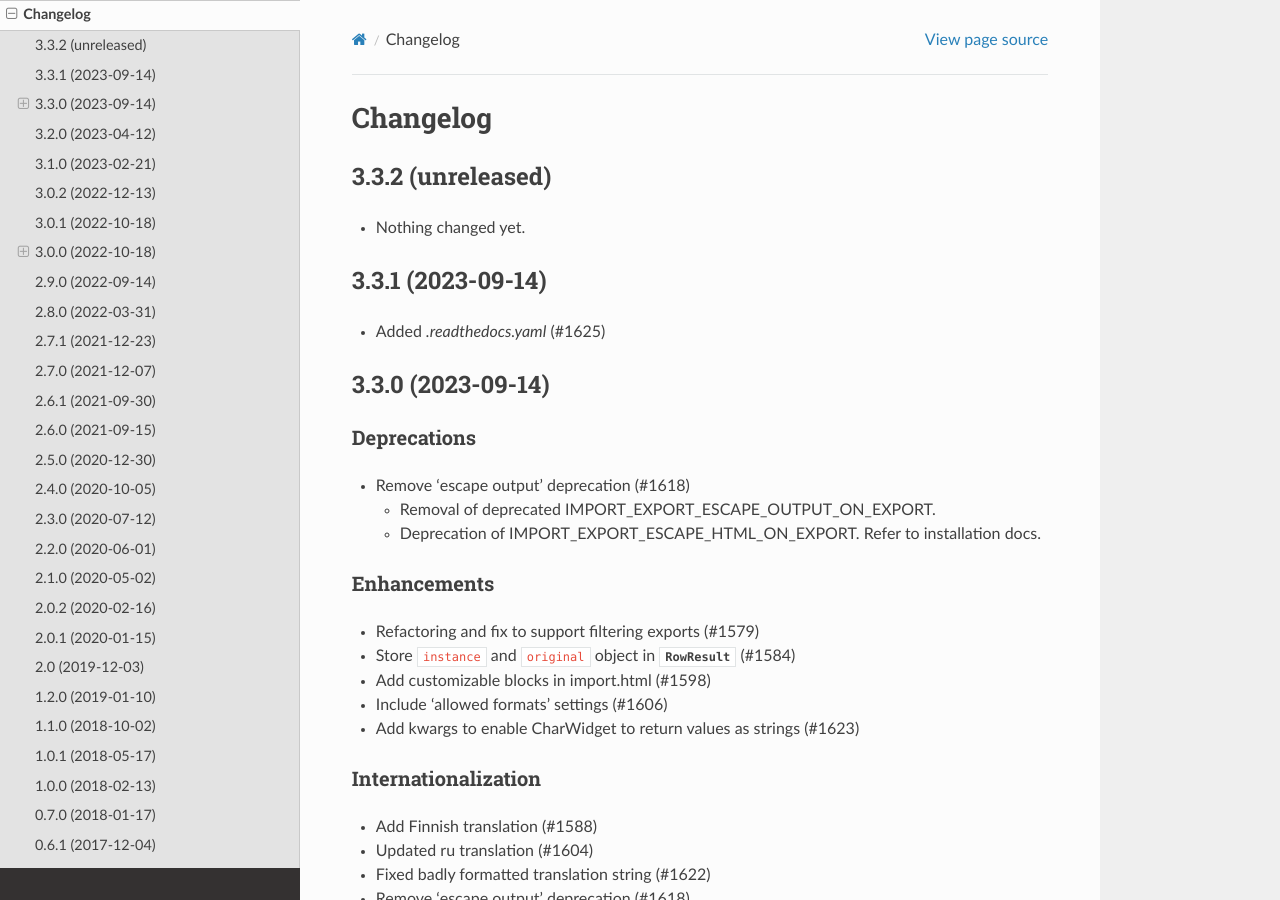
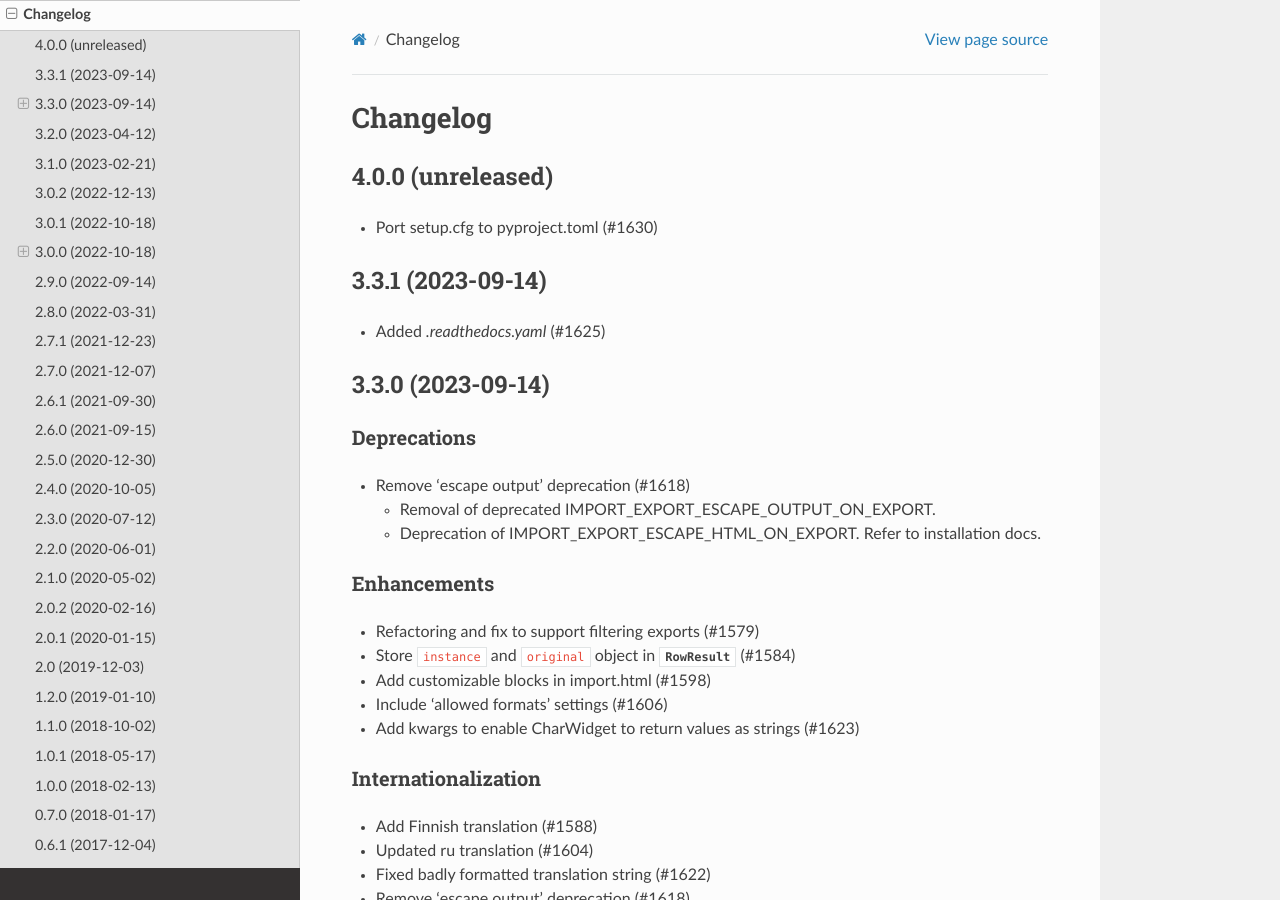
Before and after one commit to django-import-export/django-import-export, a Sphinx documentation site: the page built from docs/changelog.rst, in a window 1280 px wide and 900 px high. Built offline with Sphinx 7.4.7 and the Read the Docs theme 2.0.0, drawn with Linux system fonts in a browser that asks for light colours; pages that are not in the unit, such as notebooks, are missing from menus.

Commit message:
updated changelog

```diff
--- a/docs/changelog.rst
+++ b/docs/changelog.rst
@@ -1,10 +1,10 @@
 Changelog
 =========
 
-3.3.2 (unreleased)
+4.0.0 (unreleased)
 ------------------
 
-- Nothing changed yet.
+- Port setup.cfg to pyproject.toml (#1630)
 
 
 3.3.1 (2023-09-14)
```
Also changed, not shown: 1 other file.
